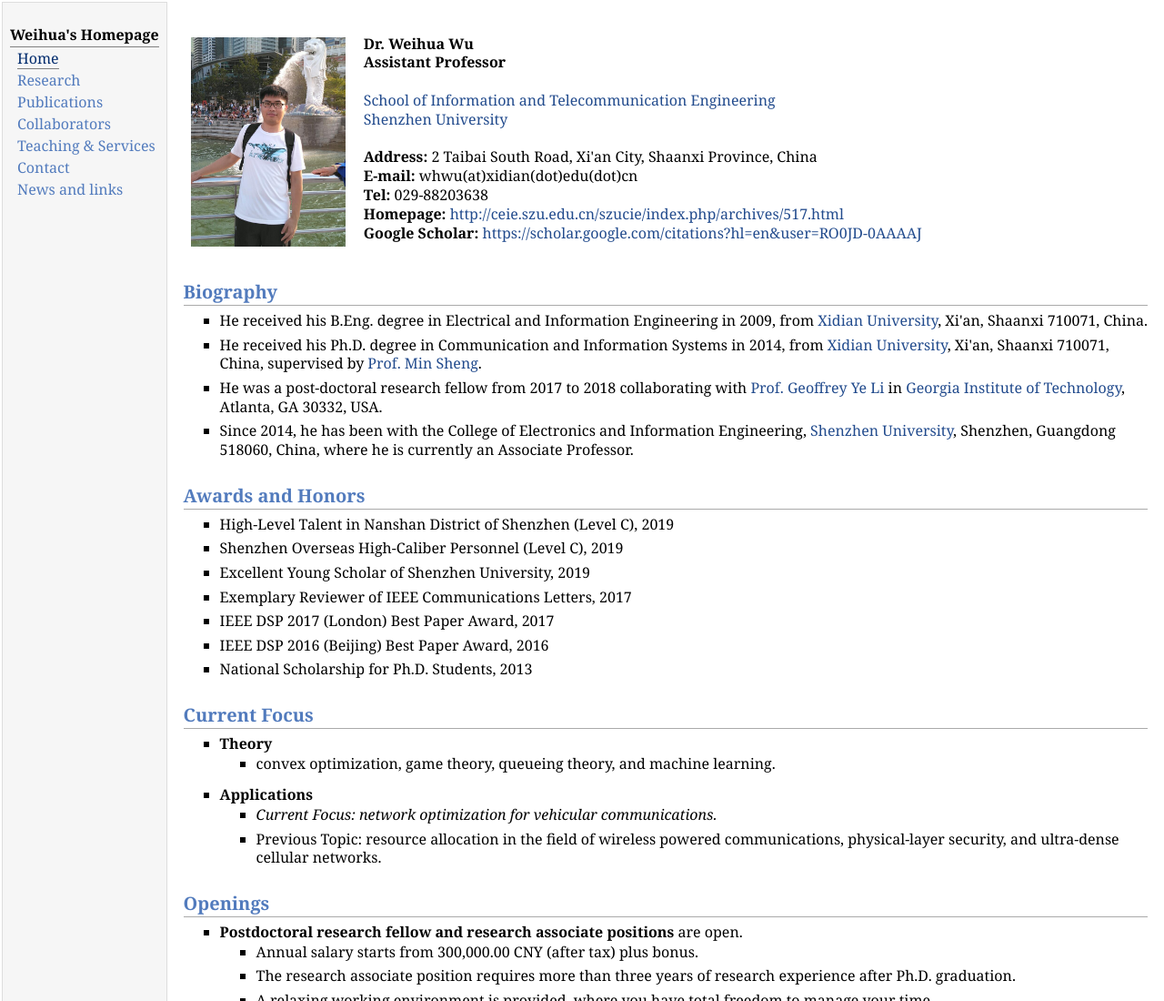
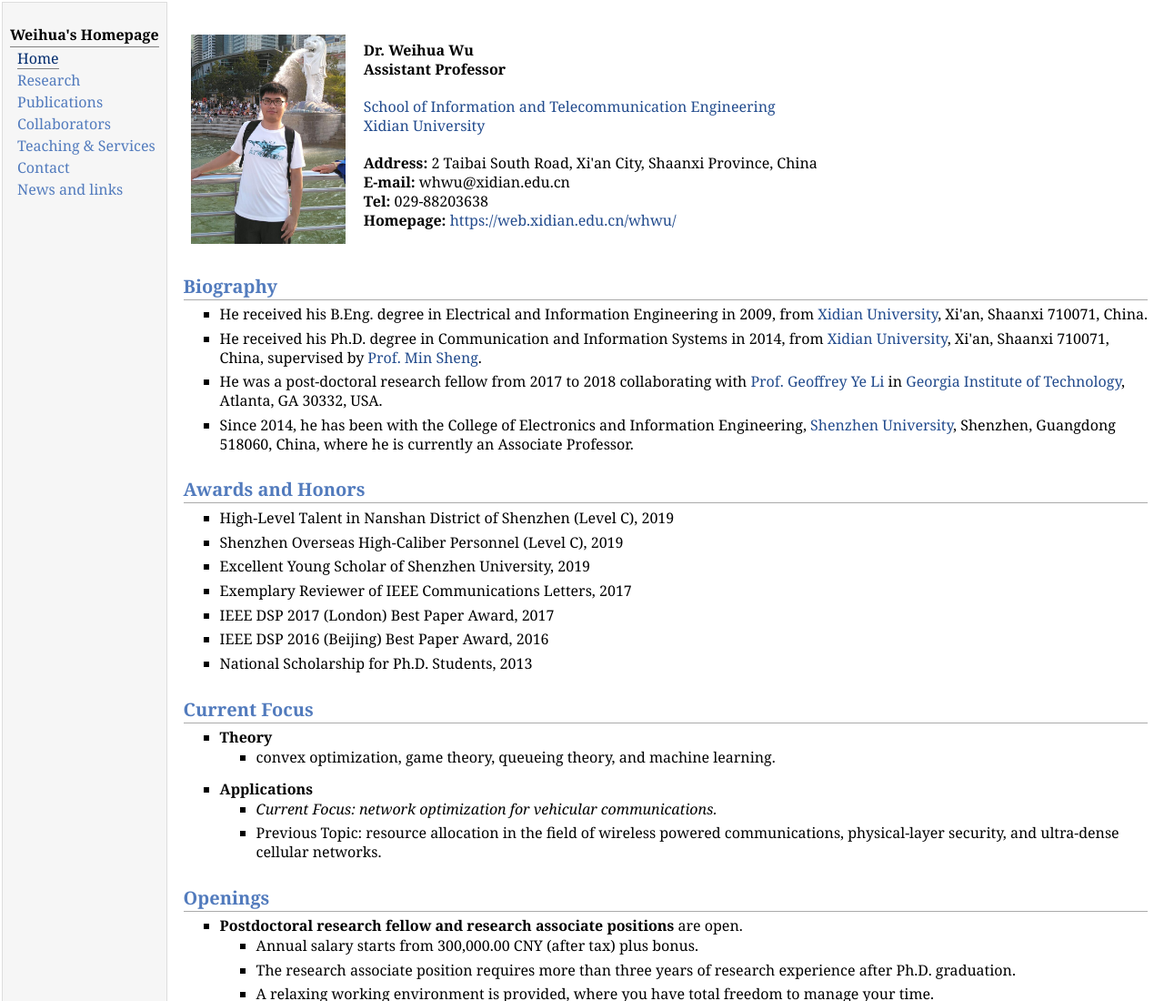
Before and after one commit to xidianwuweihua/xidianwuweihua.github.io, a plain HTML site: page index.html in a window 1280 px wide. Shown: the top 1100 px of the page at 91% size. Drawn offline with Linux system fonts and the light colour scheme.

Commit message:
Update index.html

```diff
--- a/index.html
+++ b/index.html
@@ -42,19 +42,18 @@
 
 <a href="https://ste.xidian.edu.cn/" target=&ldquo;blank&rdquo;>School of Information and Telecommunication Engineering</a>  <br />
 
-<a href="https://www.xidian.edu.cn/index.htm" target=&ldquo;blank&rdquo;>Shenzhen University</a> <br /> <br />
+<a href="https://www.xidian.edu.cn/index.htm" target=&ldquo;blank&rdquo;>Xidian University</a> <br /> <br />
 
 
 
 <b>Address:</b> 2 Taibai South Road, Xi'an City, Shaanxi Province, China <br />
 
-<b>E-mail:</b> whwu(at)xidian(dot)edu(dot)cn <br />
+<b>E-mail:</b> whwu@xidian.edu.cn <br />
 
 <b>Tel:</b> 029-88203638<br />
 
-<b>Homepage:</b> <a href="http://ceie.szu.edu.cn/szucie/index.php/archives/517.html" target=&ldquo;blank&rdquo;>http://ceie.szu.edu.cn/szucie/index.php/archives/517.html</a>  <br />
+<b>Homepage:</b> <a href="https://web.xidian.edu.cn/whwu/" target=&ldquo;blank&rdquo;>https://web.xidian.edu.cn/whwu/</a>  <br />
 
-<b>Google Scholar:</b> <a href="https://scholar.google.com/citations?hl=en&amp;user=RO0JD-0AAAAJ" target=&ldquo;blank&rdquo;>https://scholar.google.com/citations?hl=en&amp;user=RO0JD-0AAAAJ</a>
 </p>
 </td></tr></table>
 <h2>Biography
```
